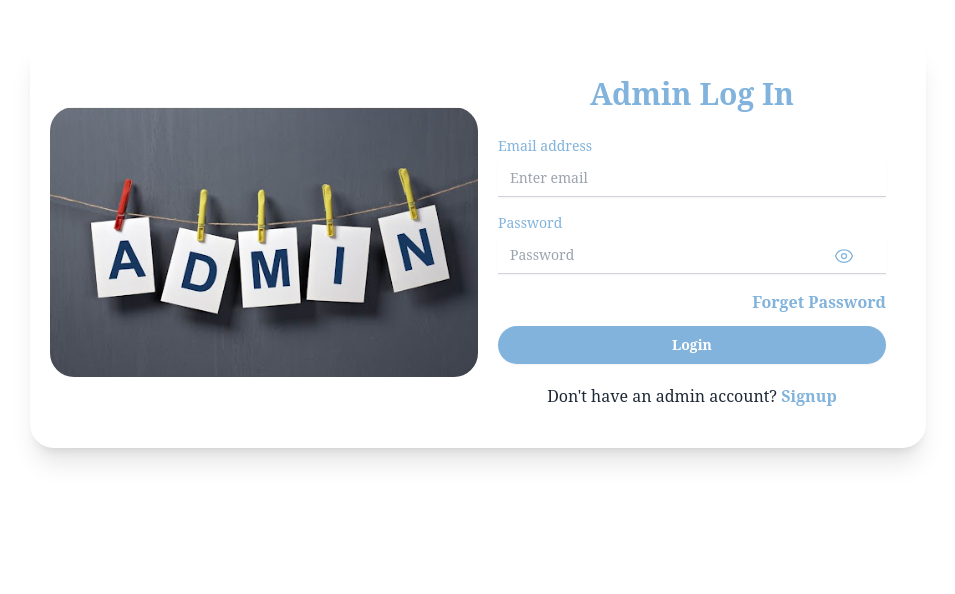
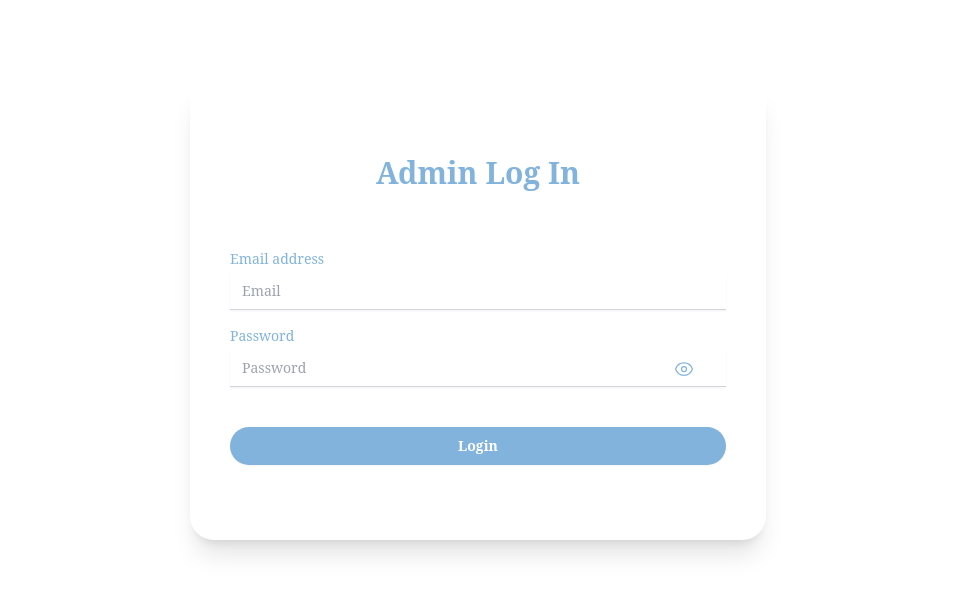
Before and after one commit to Node-React-Designer-Ecommerce/Admin-React-Designer-E-commerce, a React (Vite) app: page /login in a window 1280 px wide. Shown: the top 594 px of the page, without its empty margins (162-1117 px from the left). Built offline with nearby package versions, Linux system fonts and the light colour scheme.

Commit message:
Fix/loginUi

```diff
--- a/src/pages/Login.jsx
+++ b/src/pages/Login.jsx
@@ -1,6 +1,6 @@
 import { useState, useContext } from "react";
 import { useForm } from "react-hook-form";
-import { Link, useLocation, useNavigate } from "react-router-dom";
+import { useLocation, useNavigate } from "react-router-dom";
 import axios from "axios";
 import { toast } from "react-toastify";
 import "react-toastify/dist/ReactToastify.css";
@@ -65,20 +65,11 @@ export default function Login() {
   };
 
   return (
-    <div className="grid grid-cols-1 md:grid-cols-2 max-w-4xl mx-auto m-9 rounded-3xl p-5 shadow-xl h-4/5">
-      {/* Image Section */}
-      <div className="md:order-1 flex justify-center items-center rounded-3xl">
-        <img
-          src="/admin.jpg"
-          alt="Sign Up"
-          className=" rounded-3xl h-5/5"
-        />
-      </div>
-
+    <div className=" max-w-xl mt-20 mx-auto rounded-3xl p-5 h-full shadow-xl ">
       {/* Form Section */}
       <form
         onSubmit={handleSubmit(onSubmit)}
-        className="md:order-2 p-5 rounded-3xl flex flex-col justify-evenly"
+        className="md:order-2 p-5 rounded-3xl h-[420px] flex flex-col justify-evenly"
       >
         <div>
           <h1 className="text-center  text-3xl pb-6 text-mintColor font-bold">
@@ -105,7 +96,7 @@ export default function Login() {
                 id="email"
                 className={`mt-1 block w-full px-3 py-2 border-b ${errors.email ? "border-b-red-500" : "border-b-gray-300"
                   } rounded-none shadow-sm focus:outline-none focus:ring-0 focus:border-b-indigo-500 sm:text-sm hover:border-b-mintColor`}
-                placeholder="Enter email"
+                placeholder="Email"
               />
               {errors.email && <ErrorIcon />}
             </div>
@@ -173,19 +164,10 @@ export default function Login() {
             )}
           </div>
 
-          <p className="text-end ">
-            <Link
-              to="/admin/forget-password"
-              className="font-bold text-mintColor"
-            >
-              Forget Password
-            </Link>
-          </p>
-
           {/* is loading button */}
           <button
             type="submit"
-            className="w-full mt-3 flex justify-center py-2 px-4 border border-transparent rounded-3xl shadow-sm text-sm font-bold text-white bg-mintColor hover:transition-all focus:outline-none focus:ring-2 focus:ring-offset-2 focus:ring-mintColor"
+            className="w-full mt-10 flex justify-center py-2 px-4 border border-transparent rounded-3xl shadow-sm text-sm font-bold text-white bg-mintColor hover:transition-all focus:outline-none focus:ring-2 focus:ring-offset-2 focus:ring-mintColor"
             disabled={isLoading}
           >
             {isLoading ? (
@@ -195,13 +177,6 @@ export default function Login() {
             )}
           </button>
 
-          <p className="text-center mt-5">
-            {`Don't have an admin account?`}{" "}
-            <Link to="/admin/sign-up" className="font-bold text-mintColor">
-              Signup
-            </Link>
-          </p>
-
         </div>
       </form>
     </div>
```
